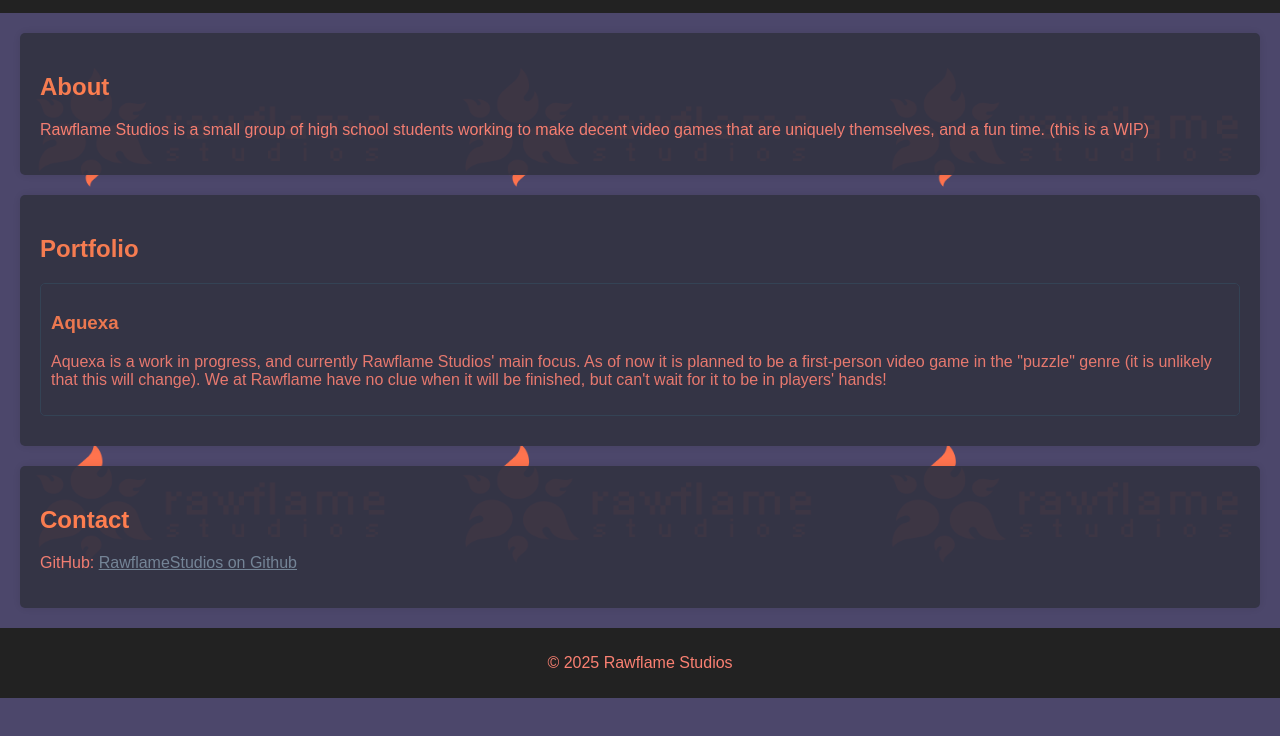
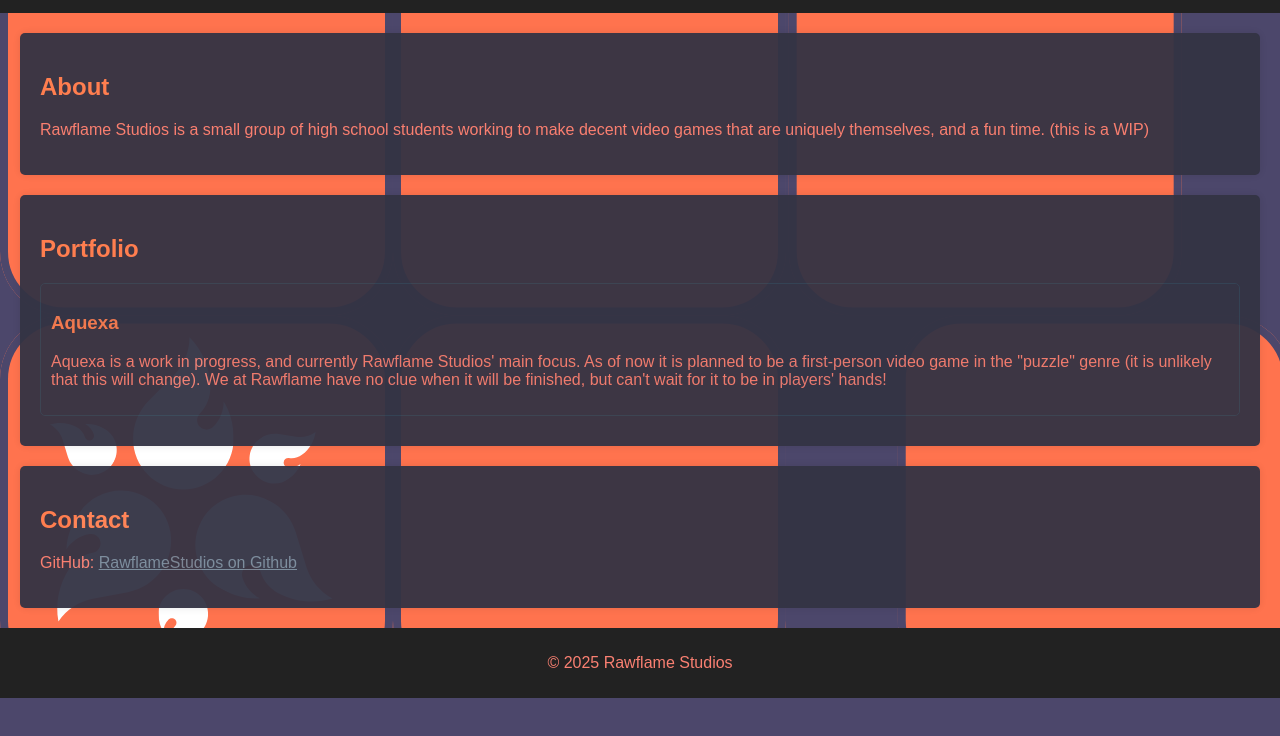
Before and after one commit to RawflameStudios/home, a website built with webpack: page index.html in a window 1280 px wide. Shown: the part 54-790 px from the top of the page. Built offline with nearby package versions, Linux system fonts and the light colour scheme.

Commit message:
Update styles.css

```diff
--- a/styles.css
+++ b/styles.css
@@ -5,8 +5,7 @@ body {
     background-color: #333;
     color: #444;
     text-color: #556677;
-    background-image: url('img/RawflameNightLabel.png');
-    background-repeat:round;
+    background-image: url('img/RawflameBackground.png');
 }
 
 div {
```
